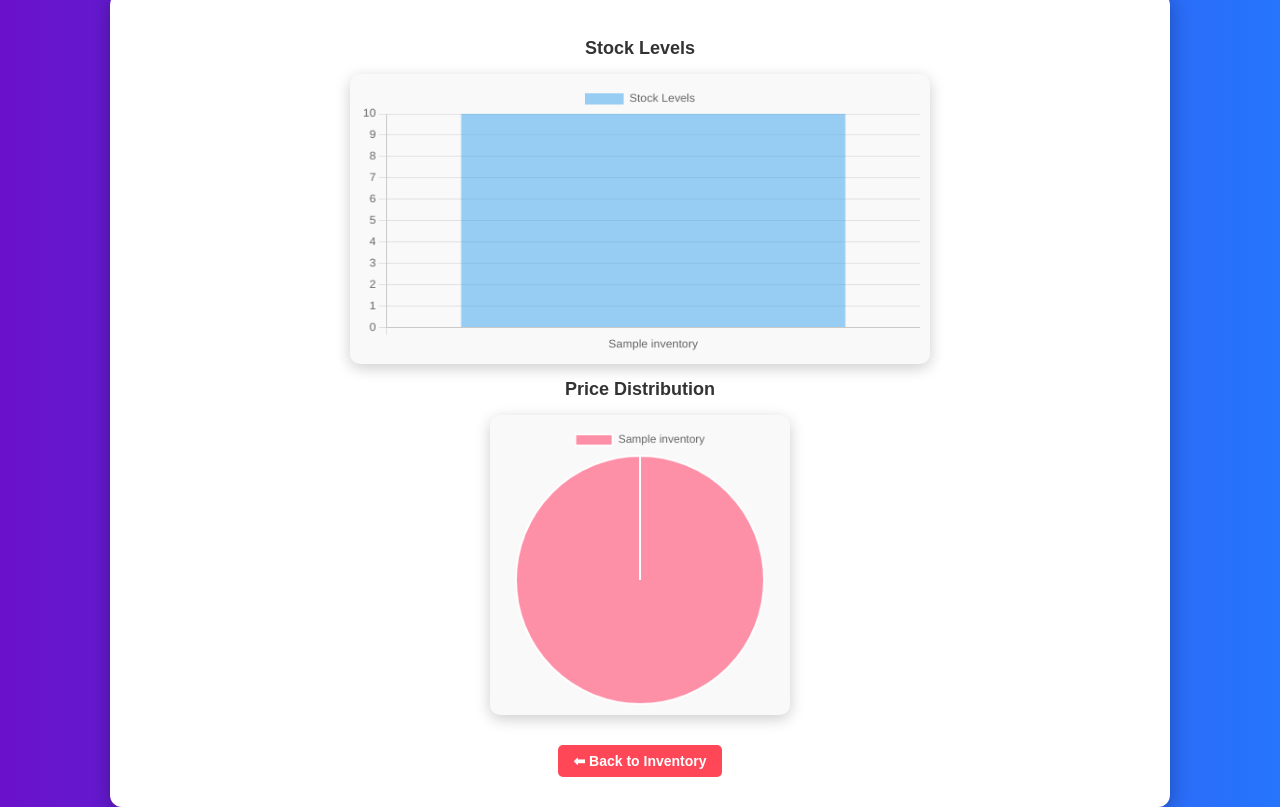
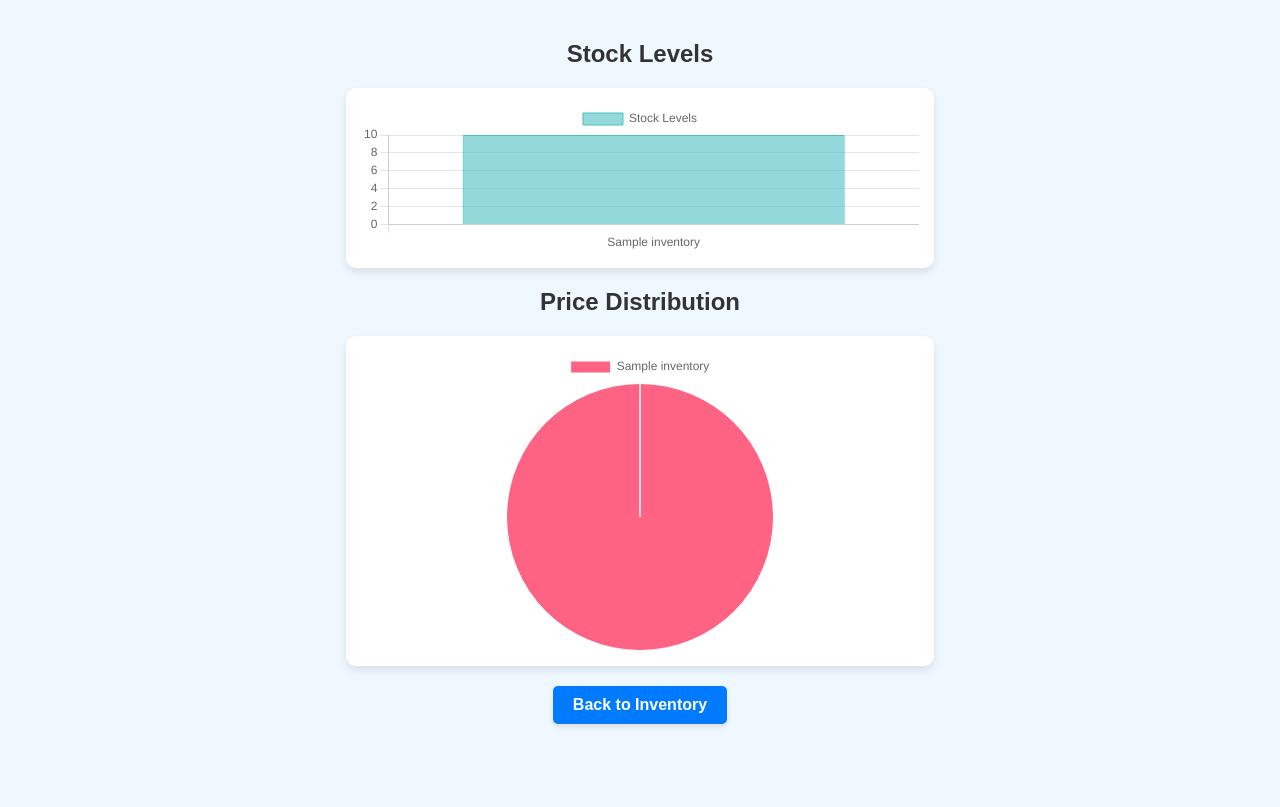
Before and after one commit to JashBhalakia1/API-Jash, a PHP site: page /phpmailer/inventory_analytics.php in a window 1280 px wide. After the commit the page ends 727 px from the top, so only its background shows below. Run offline with PHP 8.4, Linux system fonts and the light colour scheme; tables that the repository leaves empty or names only in its code hold one stand-in row (values such as "Sample post").

Commit message:
Some changes

```diff
--- a/inventory_analytics.php
+++ b/inventory_analytics.php
@@ -1,163 +1,138 @@
 <?php
-// Include necessary files for database connection and inventory management
+// Include the database connection file
 require_once 'connect/Connection.php';
+// Include the InventoryController to fetch products
 require_once 'InventoryController.php';
 
-// Create a new database connection
+// Create a new database connection instance
 $database = new Connection();
 $pdo = $database->getConnection();
 
-// Check if the database connection is successful
+// Check if the connection is successful
 if (!$pdo) {
     die("Error: Database connection failed.");
 }
 
-// Create an instance of InventoryController to fetch inventory data
+// Create an instance of InventoryController to interact with the database
 $inventoryController = new InventoryController($pdo);
+// Retrieve all products from the inventory
 $products = $inventoryController->getAllProducts();
 
-// Prepare arrays for chart data
+// Arrays to store product details
 $itemNames = [];
 $stocks = [];
 $prices = [];
 
-// Loop through products and extract relevant data
+// Loop through the products and extract relevant data
 foreach ($products as $product) {
-    $itemNames[] = $product['item_name'];
-    $stocks[] = $product['stock'];
-    $prices[] = $product['price'];
+    $itemNames[] = $product['item_name']; // Store product names
+    $stocks[] = $product['stock'];       // Store stock levels
+    $prices[] = $product['price'];       // Store product prices
 }
 ?>
-
 <!DOCTYPE html>
 <html lang="en">
 <head>
     <meta charset="UTF-8">
     <meta name="viewport" content="width=device-width, initial-scale=1.0">
-    <title>Manage Inventory</title>
-    <!-- Include Chart.js library for data visualization -->
+    <title>Inventory Charts</title>
+    <!-- Include Chart.js for generating charts -->
     <script src="https://cdn.jsdelivr.net/npm/chart.js"></script>
     <style>
-        /* General body styling */
         body {
             font-family: 'Poppins', sans-serif;
-            background: linear-gradient(to right, #6a11cb, #2575fc);
+            background: #f0f8ff;
+            text-align: center;
             margin: 0;
-            padding: 0;
-            display: flex;
-            justify-content: center;
-            align-items: center;
-            height: 100vh;
+            padding: 20px;
         }
-        /* Container styling */
-        .container {
-            width: 85%; /* Slightly reduced width */
-            max-width: 1000px; /* Adjusted max width */
-            background-color: white;
-            padding: 30px;
-            border-radius: 12px;
-            box-shadow: 0 4px 20px rgba(0, 0, 0, 0.3);
+        .chart-container {
+            width: 45%; /* Set chart container width */
+            display: inline-block;
+            background: white;
+            padding: 15px;
+            border-radius: 10px;
+            box-shadow: 0px 4px 8px rgba(0, 0, 0, 0.1);
             text-align: center;
-        }
-        /* Heading styling */
-        h1 {
-            color: #222;
-            font-size: 20px;
-            margin-bottom: 12px;
-            font-weight: bold;
+            vertical-align: top;
         }
         h2 {
             color: #333;
-            font-size: 18px;
-            margin-top: 15px;
-            font-weight: bold;
+            text-align: center;
         }
-        /* Chart canvas styling */
-        canvas {
-            max-width: 85%; /* Reduced size */
-            height: 300px; /* Adjusted height */
-            margin: 15px auto;
-            display: block;
-            border-radius: 10px;
-            box-shadow: 0 4px 15px rgba(0, 0, 0, 0.2);
-            background: #f9f9f9;
-            padding: 10px;
-        }
-        /* Back button styling */
         .back-button {
             display: inline-block;
-            margin-top: 15px;
-            padding: 8px 15px;
-            font-size: 14px;
+            margin-top: 20px;
+            padding: 10px 20px;
+            font-size: 16px;
+            font-weight: bold;
             color: white;
-            background: #ff4757;
+            background: #007bff;
+            border: none;
             border-radius: 5px;
             text-decoration: none;
-            font-weight: bold;
-            transition: background 0.3s;
+            transition: 0.3s;
+            box-shadow: 0 3px 6px rgba(0, 0, 0, 0.1);
         }
         .back-button:hover {
-            background: #e84118;
+            background: #0056b3;
+            transform: scale(1.05);
         }
     </style>
 </head>
 <body>
-    <div class="container">
-
-        <!-- Stock Levels Bar Chart -->
-        <h2>Stock Levels</h2>
+    <h2>Stock Levels</h2>
+    <div class="chart-container">
         <canvas id="stockChart"></canvas>
-
-        <!-- Price Distribution Pie Chart -->
-        <h2>Price Distribution</h2>
+    </div>
+    <h2>Price Distribution</h2>
+    <div class="chart-container">
         <canvas id="priceChart"></canvas>
-
-        <!-- Back button linking to inventory management page -->
-        <a href="manage_inventory.php" class="back-button">⬅ Back to Inventory</a>
     </div>
-
+    <br>
+    <!-- Button to go back to inventory management page -->
+    <a href="manage_inventory.php" class="back-button">Back to Inventory</a>
     <script>
-        // Generate Stock Levels Bar Chart
+        // Create bar chart for stock levels
         var ctx1 = document.getElementById('stockChart').getContext('2d');
         var stockChart = new Chart(ctx1, {
             type: 'bar',
             data: {
-                labels: <?= json_encode($itemNames); ?>,
+                labels: <?= json_encode($itemNames); ?>, // Product names as labels
                 datasets: [{
                     label: 'Stock Levels',
-                    data: <?= json_encode($stocks); ?>,
-                    //backgroundColor: 'rgba(54, 162, 235, 0.7)',
-                    //borderColor: 'rgba(54, 162, 235, 1)',
-                    //borderWidth: 1
+                    data: <?= json_encode($stocks); ?>, // Stock levels data
+                    backgroundColor: 'rgba(75, 192, 192, 0.6)',
+                    borderColor: 'rgba(75, 192, 192, 1)',
+                    borderWidth: 1
                 }]
             },
             options: {
                 responsive: true,
+                maintainAspectRatio: false,
                 scales: {
                     y: {
-                        beginAtZero: true
+                        beginAtZero: true // Ensure Y-axis starts from zero
                     }
                 }
             }
         });
 
-        // Generate Price Distribution Pie Chart
+        // Create pie chart for price distribution
         var ctx2 = document.getElementById('priceChart').getContext('2d');
         var priceChart = new Chart(ctx2, {
             type: 'pie',
             data: {
-                labels: <?= json_encode($itemNames); ?>,
+                labels: <?= json_encode($itemNames); ?>, // Product names as labels
                 datasets: [{
-                    data: <?= json_encode($prices); ?>,
-                    backgroundColor: [
-                        'rgba(255, 99, 132, 0.7)',
-                        'rgba(54, 162, 235, 0.7)',
-                        'rgba(255, 206, 86, 0.7)',
-                        'rgba(75, 192, 192, 0.7)',
-                        'rgba(153, 102, 255, 0.7)',
-                        'rgba(255, 159, 64, 0.7)'
-                    ]
+                    data: <?= json_encode($prices); ?>, // Product prices data
+                    backgroundColor: ['#FF6384', '#36A2EB', '#FFCE56', '#4BC0C0', '#9966FF'],
+                    borderWidth: 1
                 }]
+            },
+            options: {
+                responsive: true,
+                maintainAspectRatio: false
             }
         });
     </script>
```
